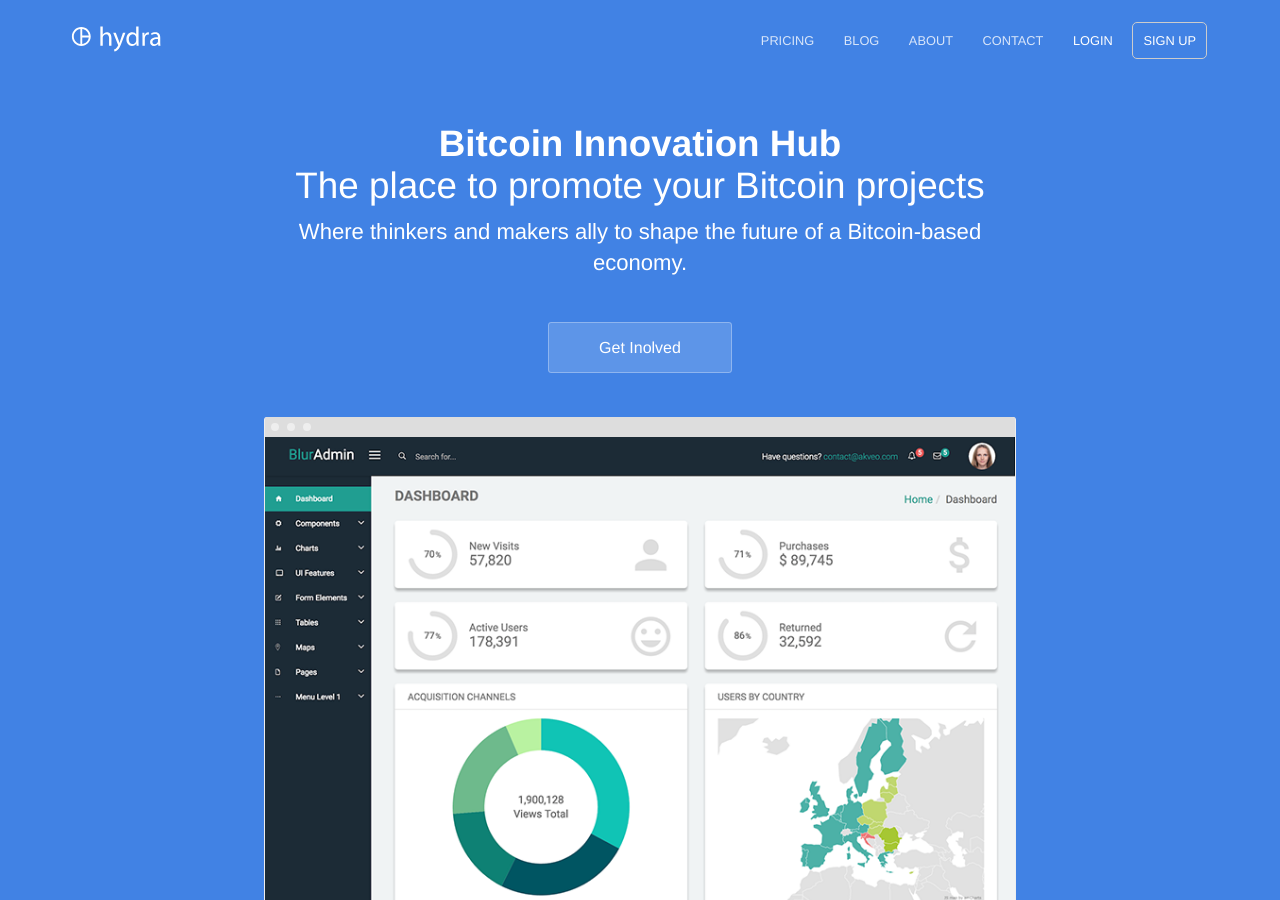
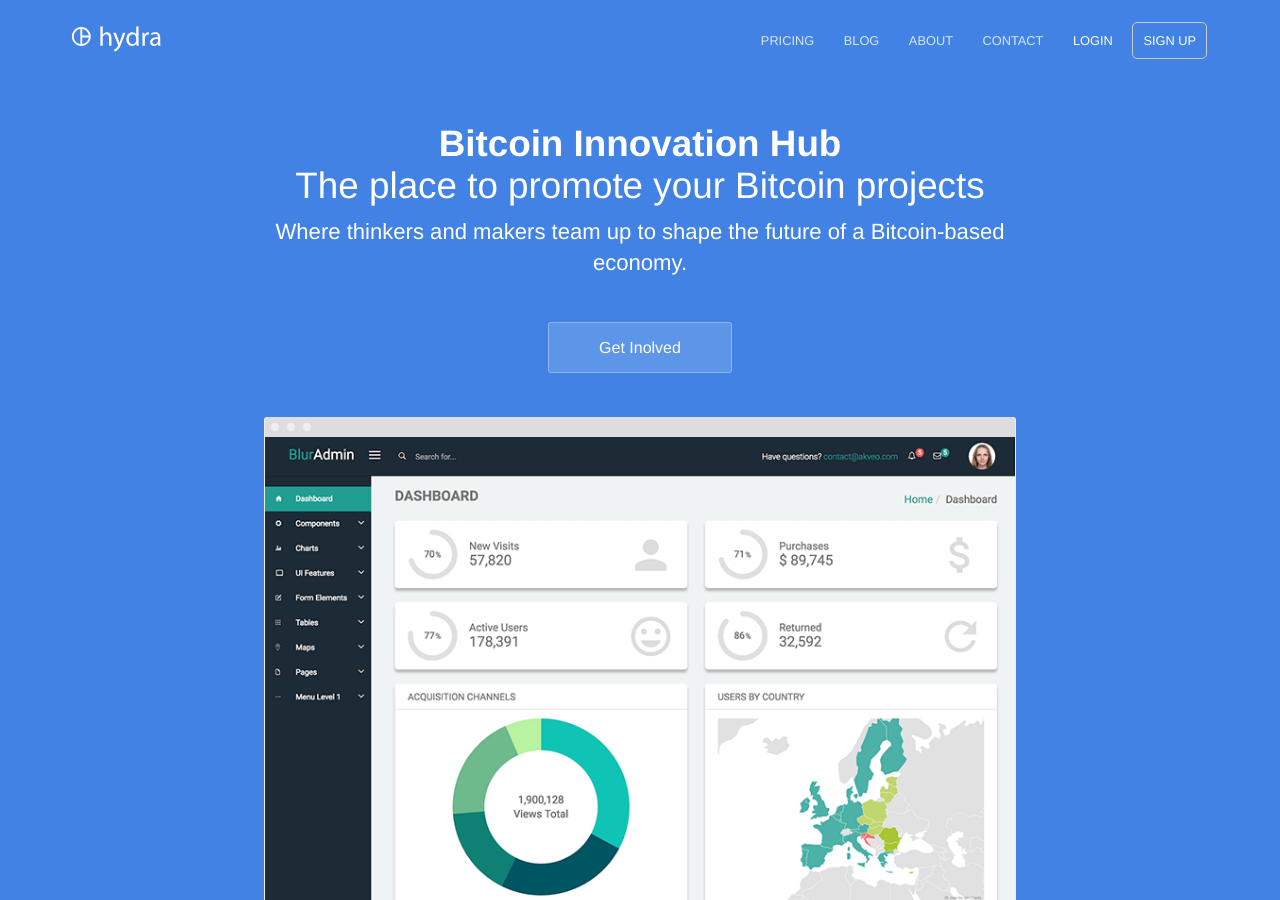
Before and after one commit to Bitcoin-InnovationHub/old, a Jekyll site: the page built from index.html, in a window 1280 px wide and 900 px high. Built offline with Jekyll 4.4.1, drawn with Linux system fonts in a browser that asks for light colours.

Commit message:
Update index.html

```diff
--- a/index.html
+++ b/index.html
@@ -6,7 +6,7 @@ description: The place to promote your Bitcoin projects
 	<div class="text-container">
 		<h1 class="editable"><strong>Bitcoin Innovation Hub</strong></h1>
 		<h1 class="editable">The place to promote your Bitcoin projects</h1>
-		<p class="subtext editable">Where thinkers and makers ally to shape the future of a Bitcoin-based economy.</p>
+		<p class="subtext editable">Where thinkers and makers team up to shape the future of a Bitcoin-based economy.</p>
 		<div class="cta button alt"><a href="{{ site.baseurl }}/contact/">Get Inolved</a></div>
 		<div>
 			<img src="{{ site.baseurl }}/images/dashboard.png" alt="Screenshot" class="screenshot editable" />
```
